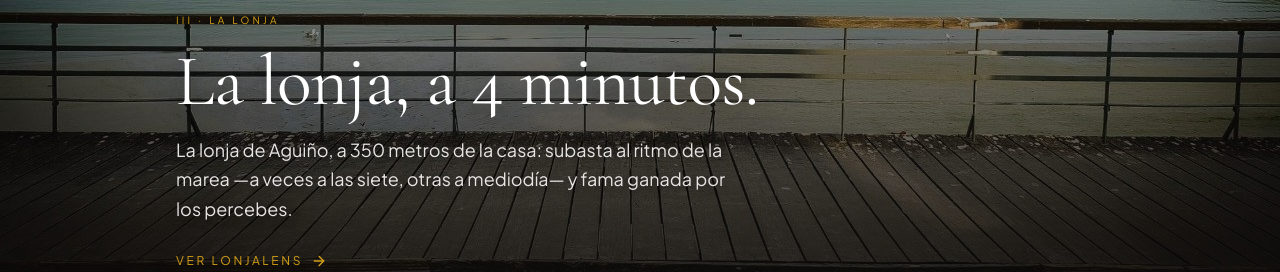
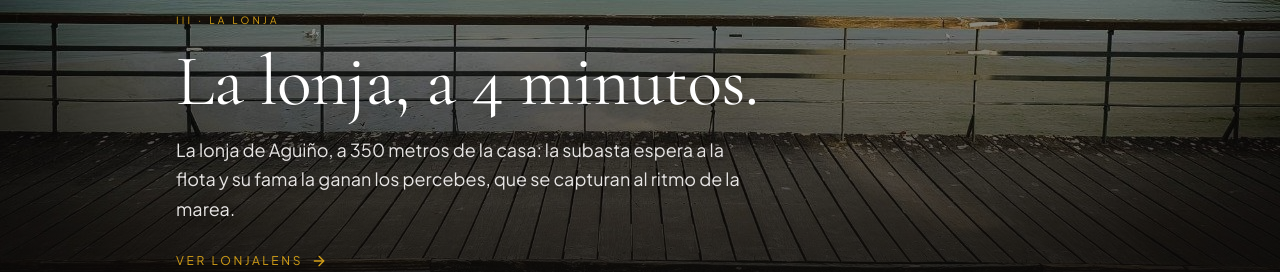
Before and after one commit to fmartinez31416/illas-atlanticas-web, a React (Vite) app: page / in a window 1280 px wide. Shown: the part 4857-5129 px from the top of the page. Built offline with nearby package versions, Linux system fonts and the light colour scheme; no server answers.

Commit message:
Lonja: sin horas de subasta (las horas son de salida de percebeiros); experiencias: sin 'cada mañana' + trucos de Fernando

```diff
--- a/src/data/experiencesData.ts
+++ b/src/data/experiencesData.ts
@@ -7,7 +7,7 @@ export const EXPERIENCES_DATA: GastroExperience[] = [
     subtitle: 'El percebe de Aguiño y el marisco de la ría, a 4 minutos a pie (350 m)',
     category: 'lonja',
     image: '/fotos/cocina_percebes_01.jpg',
-    description: 'El puerto y la lonja de Aguiño están a unos minutos a pie del ático. Allí se subasta cada mañana lo que trae la flota: percebe de los bajíos de Sálvora, centolla, nécora, pulpo, navaja y pescado del día. Te contamos cómo funciona la subasta, qué días hay más producto y los trucos del anfitrión para cocerlo todo en su punto.',
+    description: 'El puerto y la lonja de Aguiño están a unos minutos a pie del ático. Allí se subasta lo que trae la flota: percebe de los bajíos de Sálvora, centolla, nécora, pulpo, navaja y pescado del día. Te contamos cómo funciona la subasta, qué días hay más producto y los trucos de Fernando para cocerlo todo en su punto.',
     highlights: [
       'Lonja de Aguiño a 4 minutos a pie (350 m)',
       'Te explicamos cómo se subasta y cuándo hay más producto',
--- a/src/i18n/ui2.ts
+++ b/src/i18n/ui2.ts
@@ -91,7 +91,7 @@ export const UI2: Record<string, Record<Lang, string>> = {
   "ScrollStory.c2.linkText": { es: "Abrir Puente de Mando", en: "Open the Bridge", gl: "Abrir Ponte de Mando" },
   "ScrollStory.c3.label": { es: "III · La lonja", en: "III · The fish market", gl: "III · A lonxa" },
   "ScrollStory.c3.title": { es: "La lonja, a 4 minutos.", en: "The fish market, 4 minutes away.", gl: "A lonxa, a 4 minutos." },
-  "ScrollStory.c3.text": { es: "La lonja de Aguiño, a 350 metros de la casa: subasta al ritmo de la marea —a veces a las siete, otras a mediodía— y fama ganada por los percebes.", en: "Aguiño's fish market, 350 metres from the house: the auction follows the tide — sometimes at seven, sometimes at noon — and its fame comes from the percebes.", gl: "A lonxa de Aguiño, a 350 metros da casa: poxa ao ritmo da marea —ás veces ás sete, outras ao mediodía— e fama gañada polos percebes." },
+  "ScrollStory.c3.text": { es: "La lonja de Aguiño, a 350 metros de la casa: la subasta espera a la flota y su fama la ganan los percebes, que se capturan al ritmo de la marea.", en: "Aguiño's fish market, 350 metres from the house: the auction waits for the fleet, and its fame comes from the percebes, harvested to the rhythm of the tide.", gl: "A lonxa de Aguiño, a 350 metros da casa: a poxa espera pola flota e a súa fama gáñana os percebes, que se capturan ao ritmo da marea." },
   "ScrollStory.c3.linkText": { es: "Ver LonjaLens", en: "See LonjaLens", gl: "Ver LonjaLens" },
   "ScrollStory.c4.label": { es: "IV · Territorio", en: "IV · Territory", gl: "IV · Territorio" },
   "ScrollStory.c4.title": { es: "Crónicas del Atlántico.", en: "Chronicles of the Atlantic.", gl: "Crónicas do Atlántico." },
```
